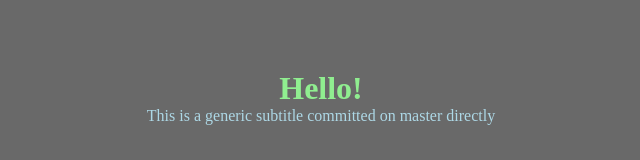
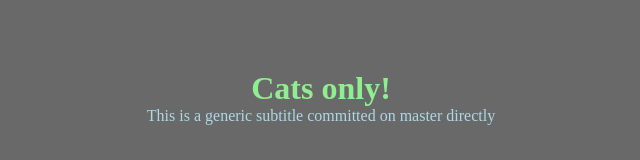
Before and after one commit to IgnationSE/git-basics, a plain HTML site: page index.html in a window 1280 px wide. Shown: the part 303-463 px from the top of the page, without its empty margins (319-959 px from the left). Drawn offline with Linux system fonts and the light colour scheme.

Commit message:
changed title

```diff
--- a/index.html
+++ b/index.html
@@ -6,7 +6,7 @@
     <script src="./script.js"></script>
   </head>
   <body>
-    <h1 id="main-title">Hello!</h1>
+    <h1 id="main-title">Cats only!</h1>
     <p>This is a generic subtitle committed on master directly</p>
   </body>
 </html>
```
